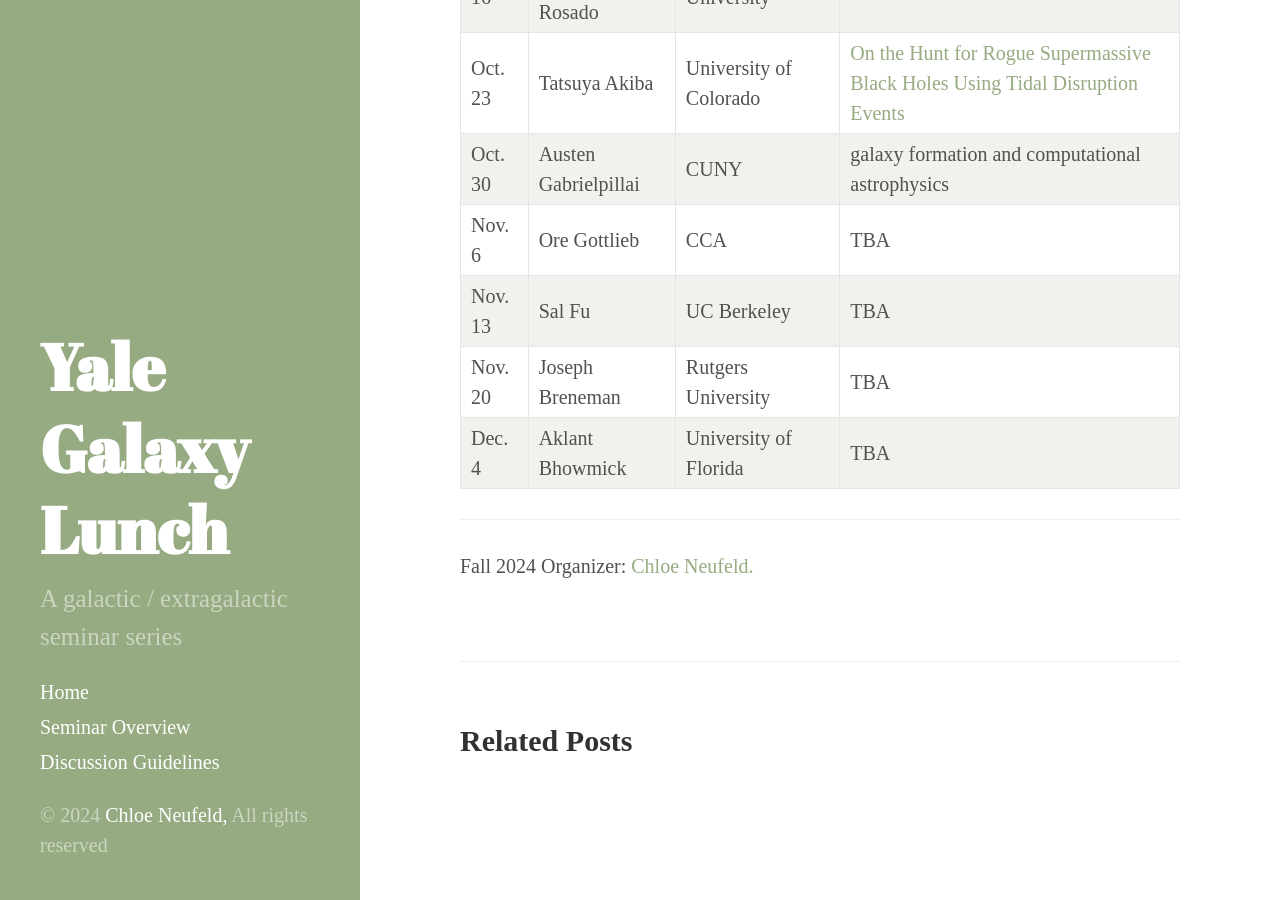
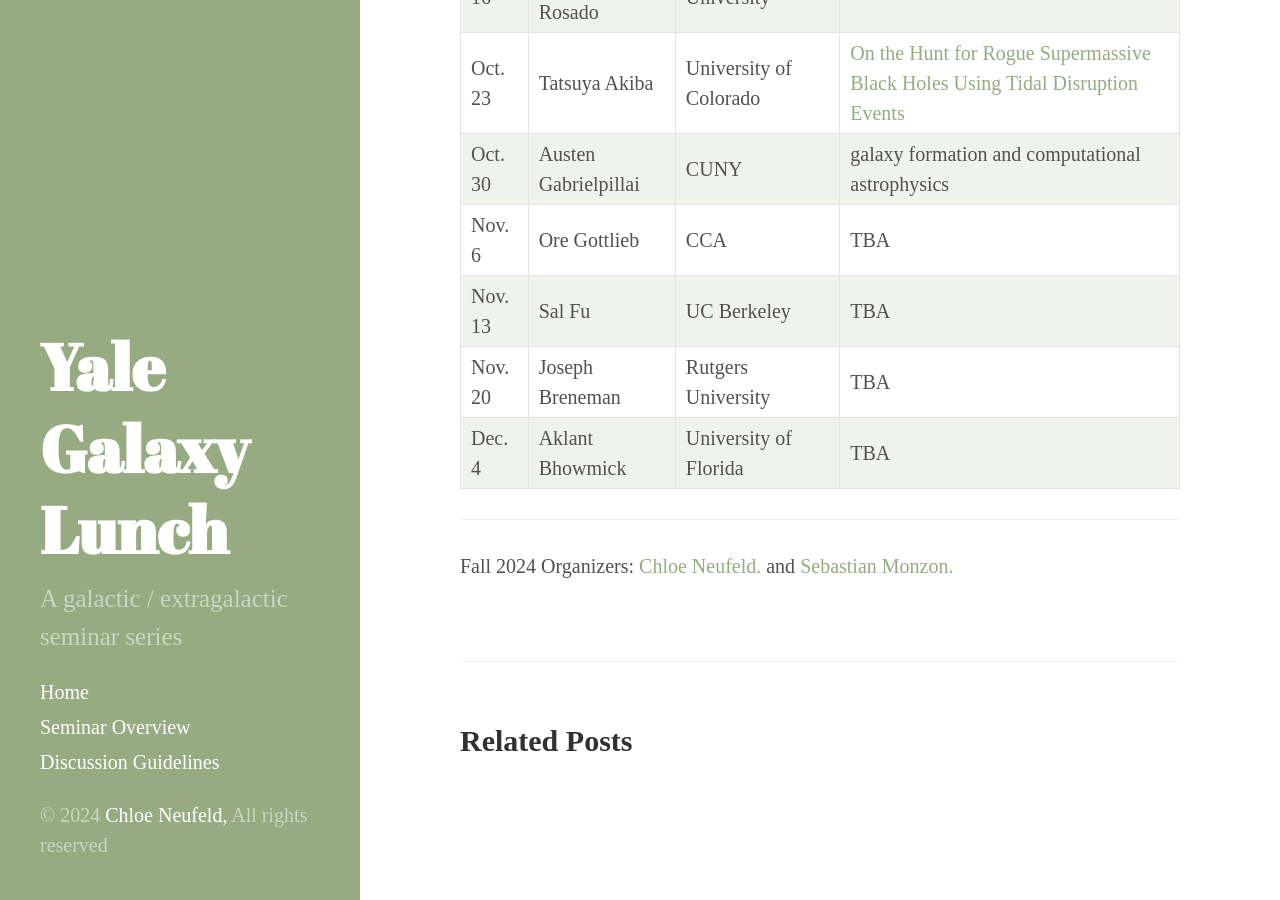
Before and after one commit to yalegalaxylunch/yalegalaxylunch.github.io, a Jekyll site: the page built from _posts/2024-08-01-fallschedule.md, in a window 1280 px wide and 900 px high, scrolled down 976 px. Built offline with Jekyll 4.4.1, drawn with Linux system fonts in a browser that asks for light colours.

Commit message:
fixed links

```diff
--- a/_posts/2024-08-01-fallschedule.md
+++ b/_posts/2024-08-01-fallschedule.md
@@ -3,7 +3,7 @@
 title: Fall 2024 Schedule
 ---
 
-For Fall 2024, we will be organizing the seminar in hybrid mode every Wednesday from 12pm to 1pm eastern time. The zoom link will be sent via deptartment wide email and the in-person session will be held in KT 501. While the seminar is held in virtual or hybrid mode, we ask our attendees to follow our [Guidelines for Virtual Engagement](/rules.md). Below is the current schedule for this semester, with speakers, home institutions, talk titles, and arXiv links if available at this time.
+For Fall 2024, we will be organizing the seminar in hybrid mode every Wednesday from 12pm to 1pm eastern time. The zoom link will be sent via deptartment wide email and the in-person session will be held in KT 501. While the seminar is held in virtual or hybrid mode, we ask our attendees to follow our [Guidelines for Virtual Engagement](/rules). Below is the current schedule for this semester, with speakers, home institutions, talk titles, and arXiv links if available at this time.
 
 <table>
   <thead>
@@ -98,4 +98,4 @@
 
 -----
 
-Fall 2024 Organizer: <a href="mailto:chloe.neufeld@yale.edu">Chloe Neufeld.</a>
+Fall 2024 Organizers: <a href="mailto:chloe.neufeld@yale.edu">Chloe Neufeld.</a> and <a href="mailto:s.monzon@yale.edu">Sebastian Monzon.</a>
```
